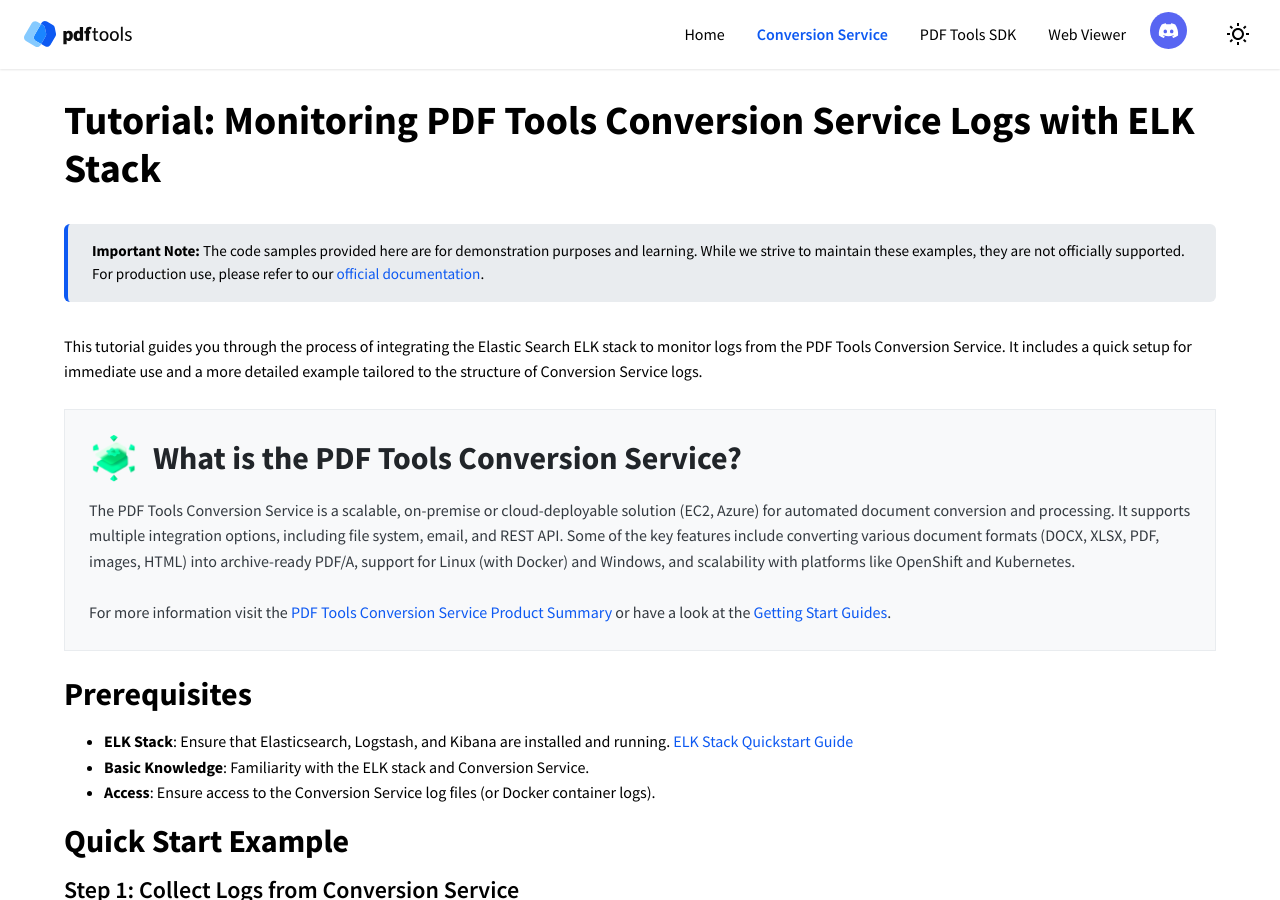
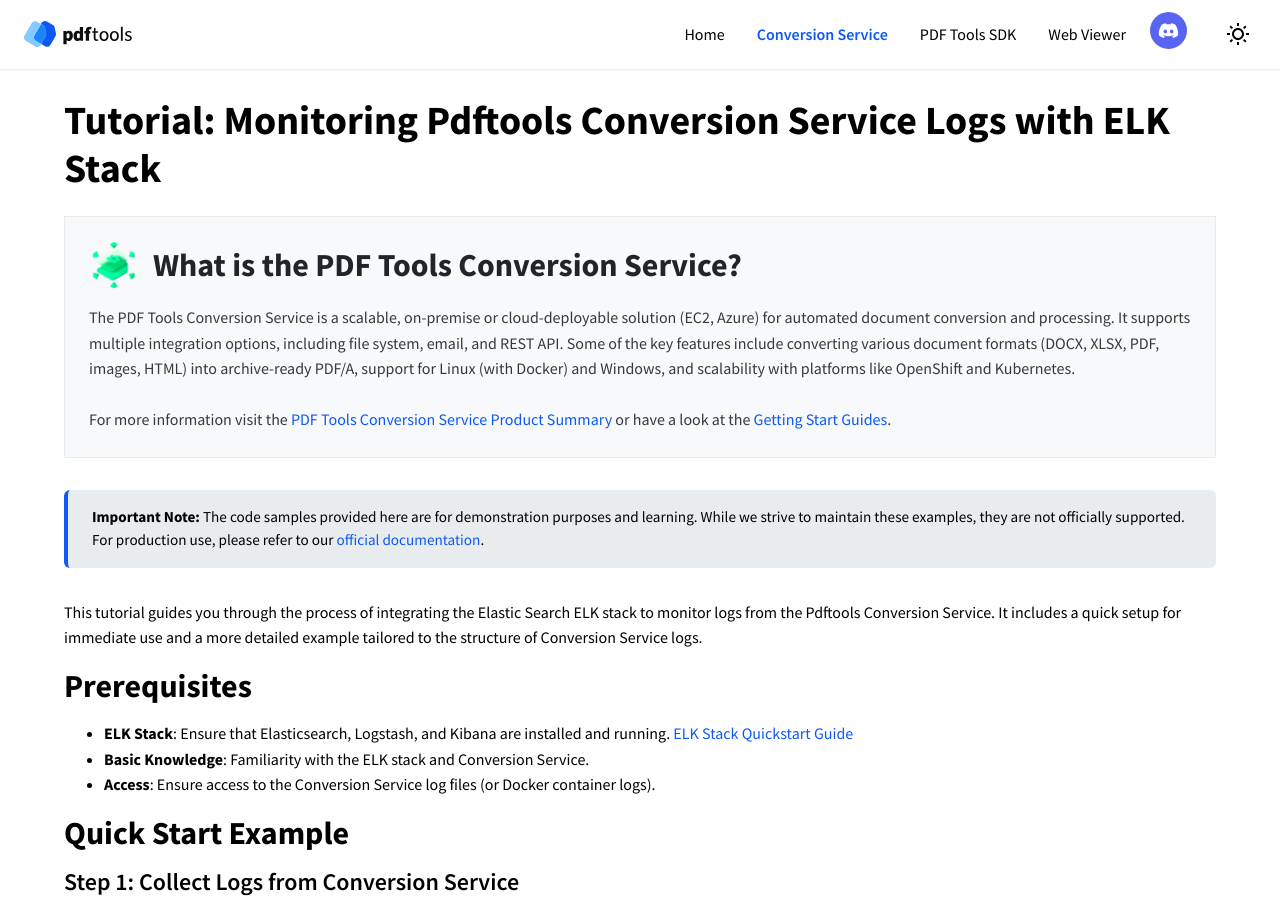
Before and after one commit to pdf-tools/pdf_code_samples, a Jekyll site: the page built from docs/tutorials/elk-logstash-monitoring.md, in a window 1280 px wide and 900 px high. Built offline with Jekyll 4.4.1, drawn with Linux system fonts in a browser that asks for light colours.

Commit message:
Make description of Conversion Service more prominent

```diff
--- a/docs/tutorials/elk-logstash-monitoring.md
+++ b/docs/tutorials/elk-logstash-monitoring.md
@@ -4,13 +4,13 @@
 products: [convsrv]
 ---
 
-# Tutorial: Monitoring PDF Tools Conversion Service Logs with ELK Stack
+# Tutorial: Monitoring Pdftools Conversion Service Logs with ELK Stack
+
+{% include conversion-service-info.html %}
 
 {% include disclaimer.html %}
 
-This tutorial guides you through the process of integrating the Elastic Search ELK stack to monitor logs from the PDF Tools Conversion Service. It includes a quick setup for immediate use and a more detailed example tailored to the structure of Conversion Service logs.
-
-{% include conversion-service-info.html %}
+This tutorial guides you through the process of integrating the Elastic Search ELK stack to monitor logs from the Pdftools Conversion Service. It includes a quick setup for immediate use and a more detailed example tailored to the structure of Conversion Service logs.
 
 ## Prerequisites
 
```
Also changed, not shown: docs/tutorials/convsrv-chrome-extension.md (+3 -3 lines).
